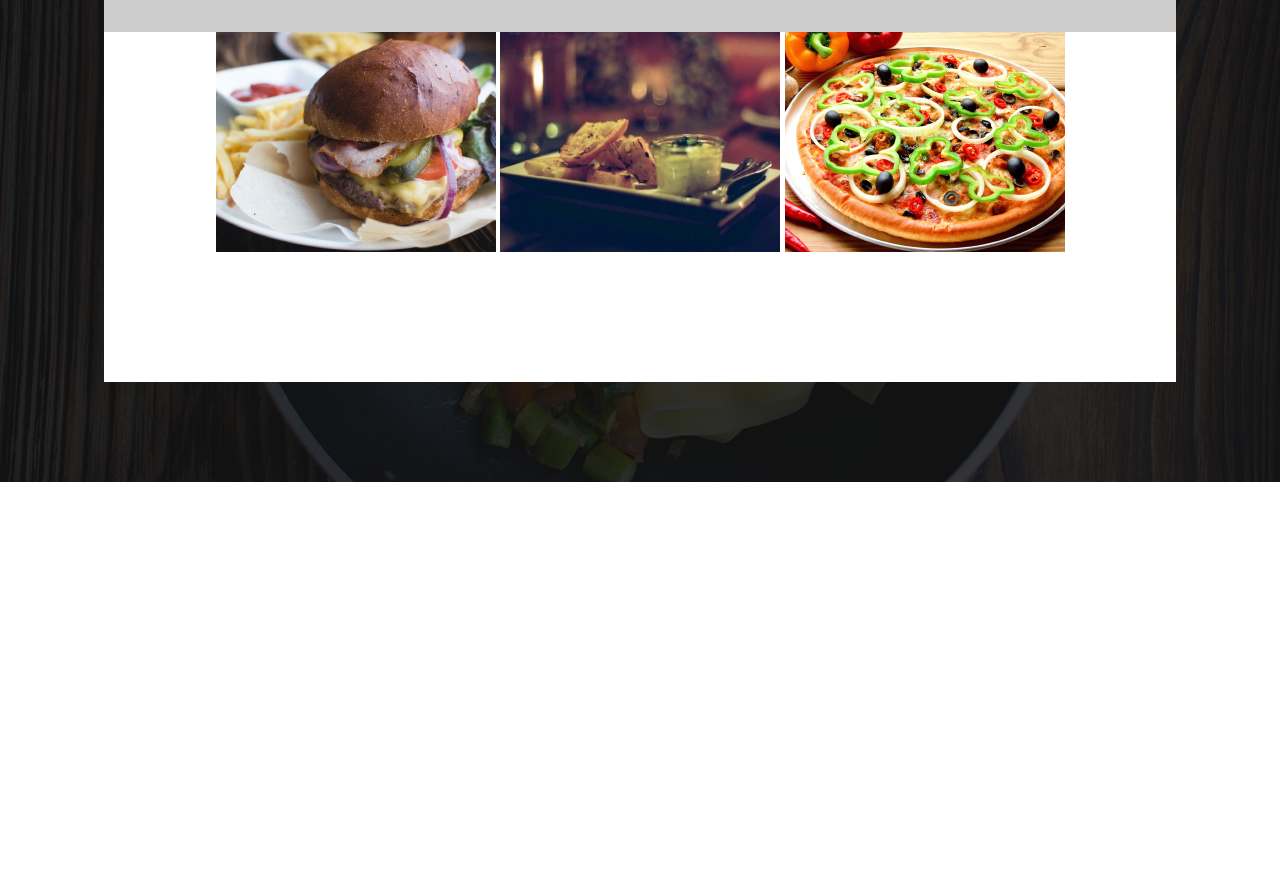
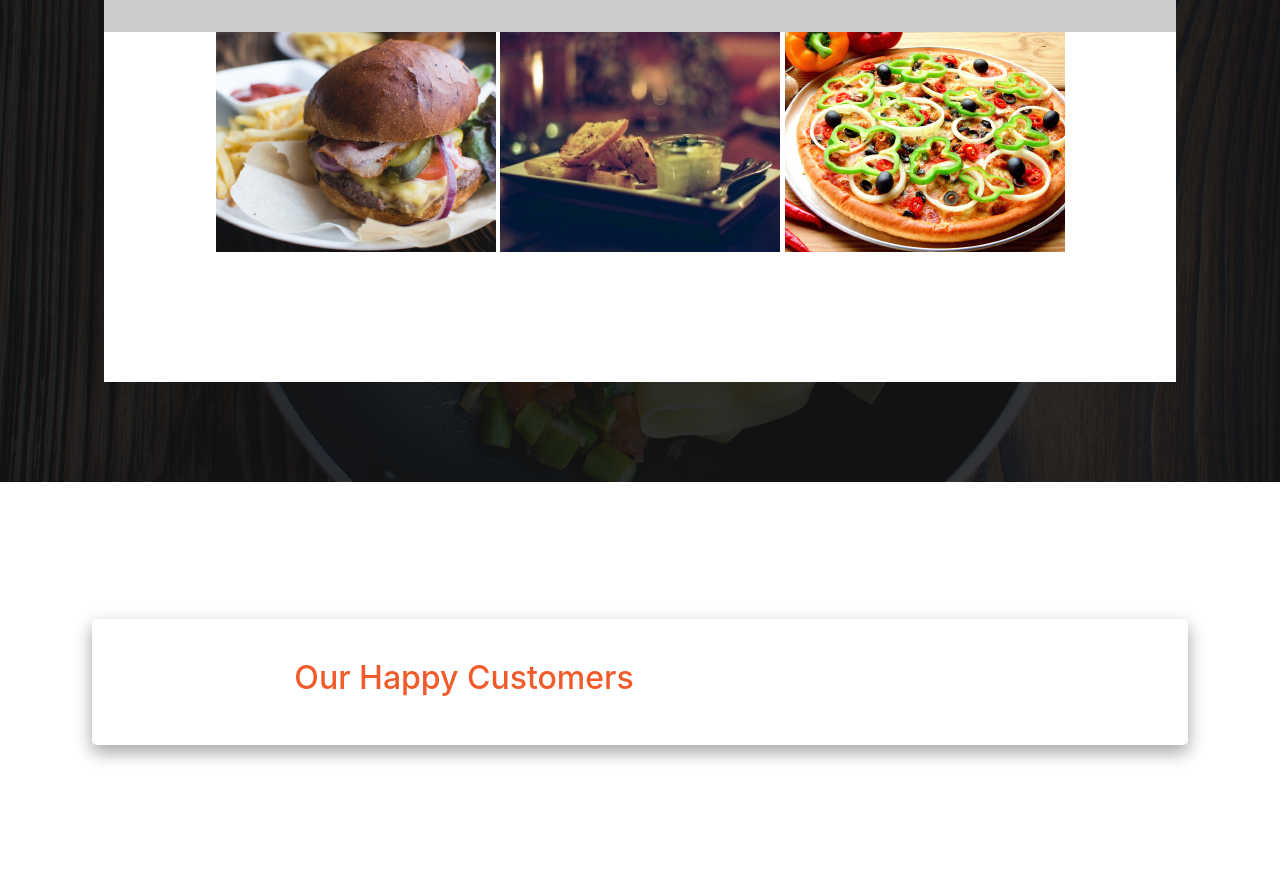
Before and after one commit to ramza007/Anita-Kitchen, a plain HTML site: page index.html in a window 1280 px wide. Shown: the part 2460-3342 px from the top of the page. Before the commit the page ends 2942 px from the top, so only its background shows below. Drawn offline with Linux system fonts and the light colour scheme.

Commit message:
added 'our happy customers tab to index.html

```diff
--- a/index.html
+++ b/index.html
@@ -126,5 +126,12 @@
           </div>
 
           <!--Customers profiles-->
+  <div class="container-fluid">
+    <div class="row">
+      <div class="col-md-12 bg-1">
+        <div class="col-md-12 customerAbout">
+          <div class="col-md-8 bg-1">
+            <div id="article">
+              <h2 id="articleh2">Our Happy Customers</h2>
   </body>
 </html>
```
